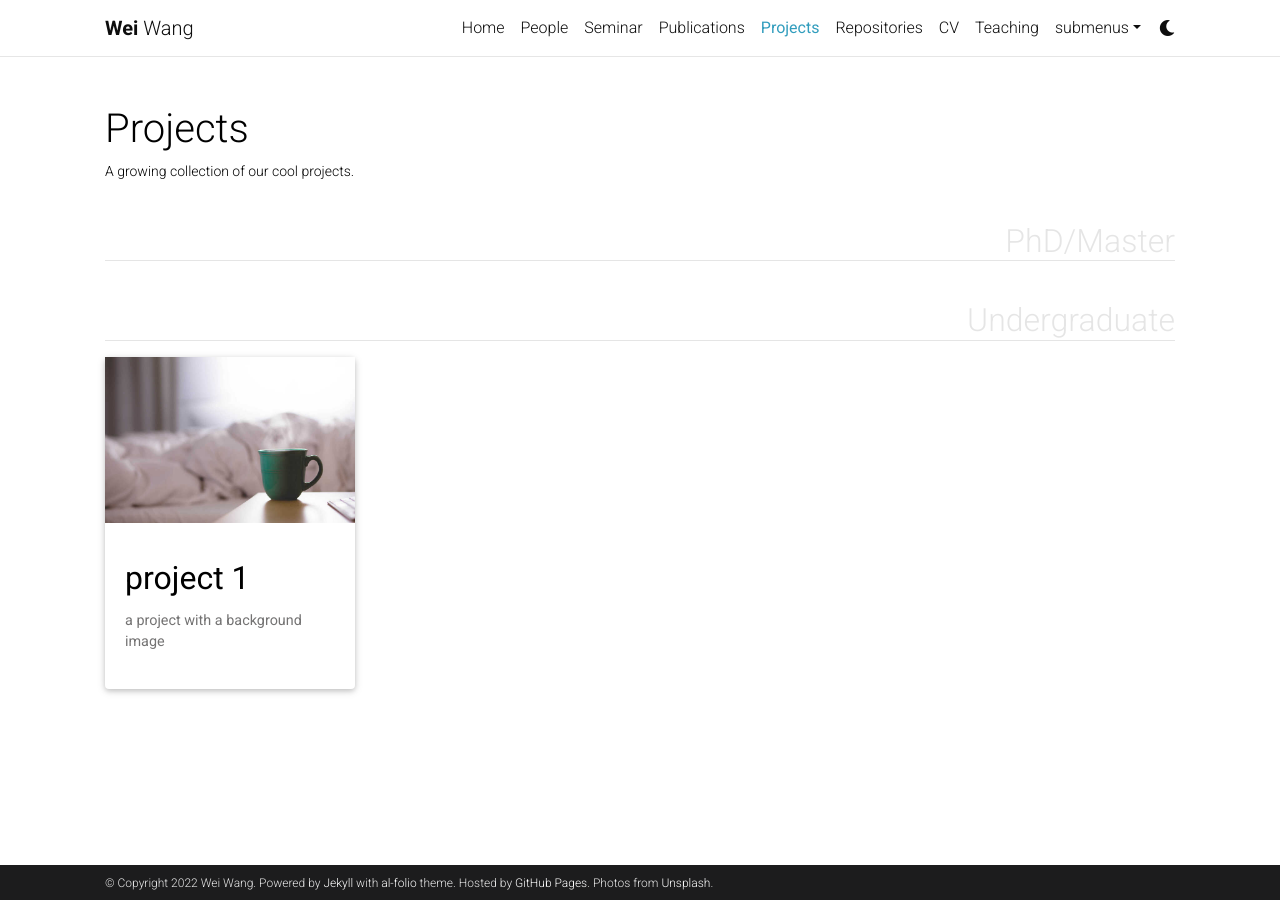
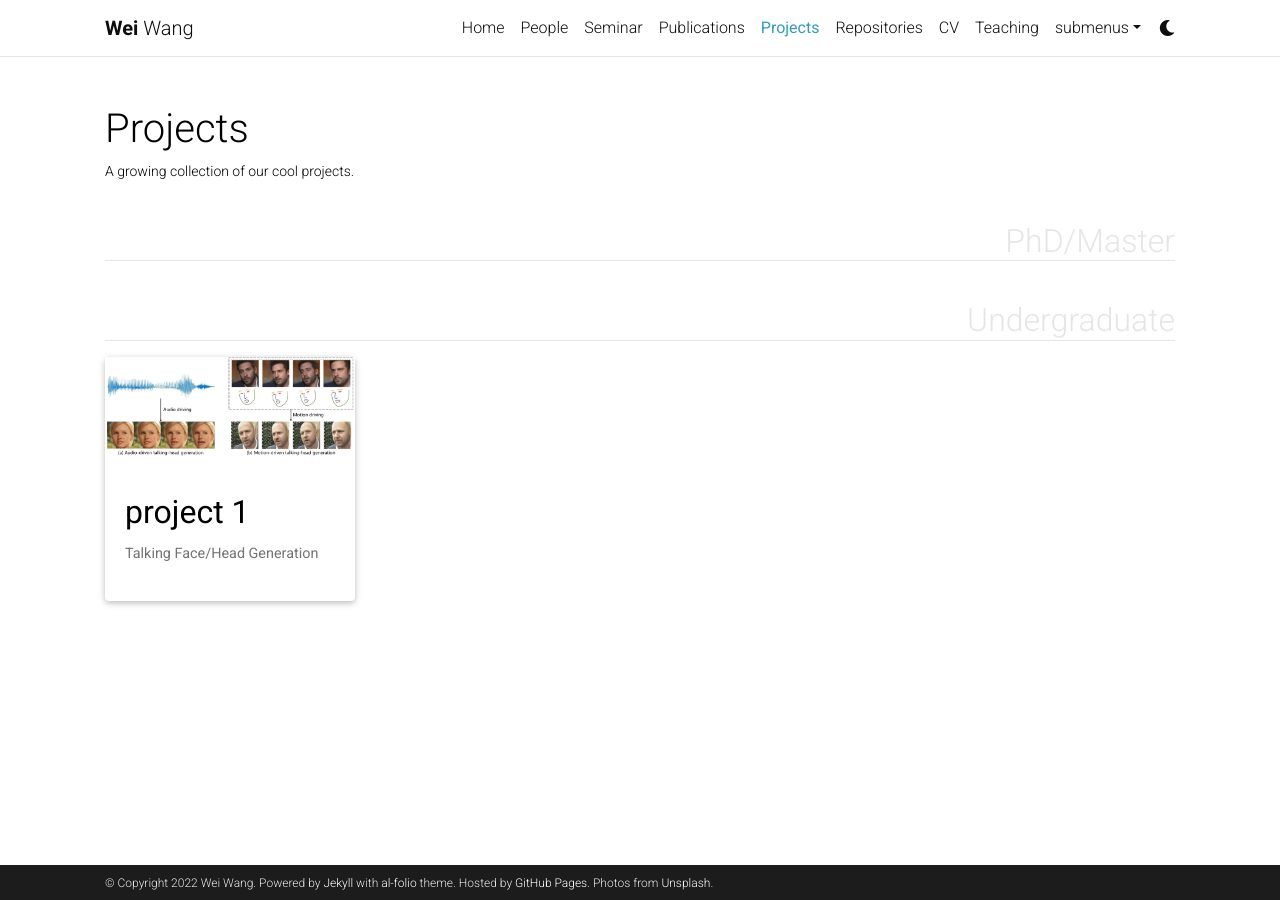
Before and after one commit to WeiWangTrento/WeiWangTrento.github.io, a Jekyll site: the page built from _pages/projects.md, in a window 1280 px wide. Built offline with Jekyll 4.4.1, drawn with Linux system fonts in a browser that asks for light colours; full-size pictures stand in for the smaller copies a plugin makes; comment, search, counter and statistics services are not loaded; a style sheet for code colours, icons or effects is not loaded.

Commit message:
project 1

```diff
--- a/_projects/1_undergrd_project.md
+++ b/_projects/1_undergrd_project.md
@@ -1,8 +1,8 @@
 ---
 layout: page
 title: Project 1
-description: a project with a background image
-img: assets/img/12.jpg
+description: Talking Face/Head Generation
+img: assets/img/project_img/audio-and-motion-driven-talking-head-generation.png
 importance: 1
 category: Undergraduate
 ---
```
Also changed, not shown: assets/img/project_img/audio-and-motion-driven-talking-head-generation.png (added).
